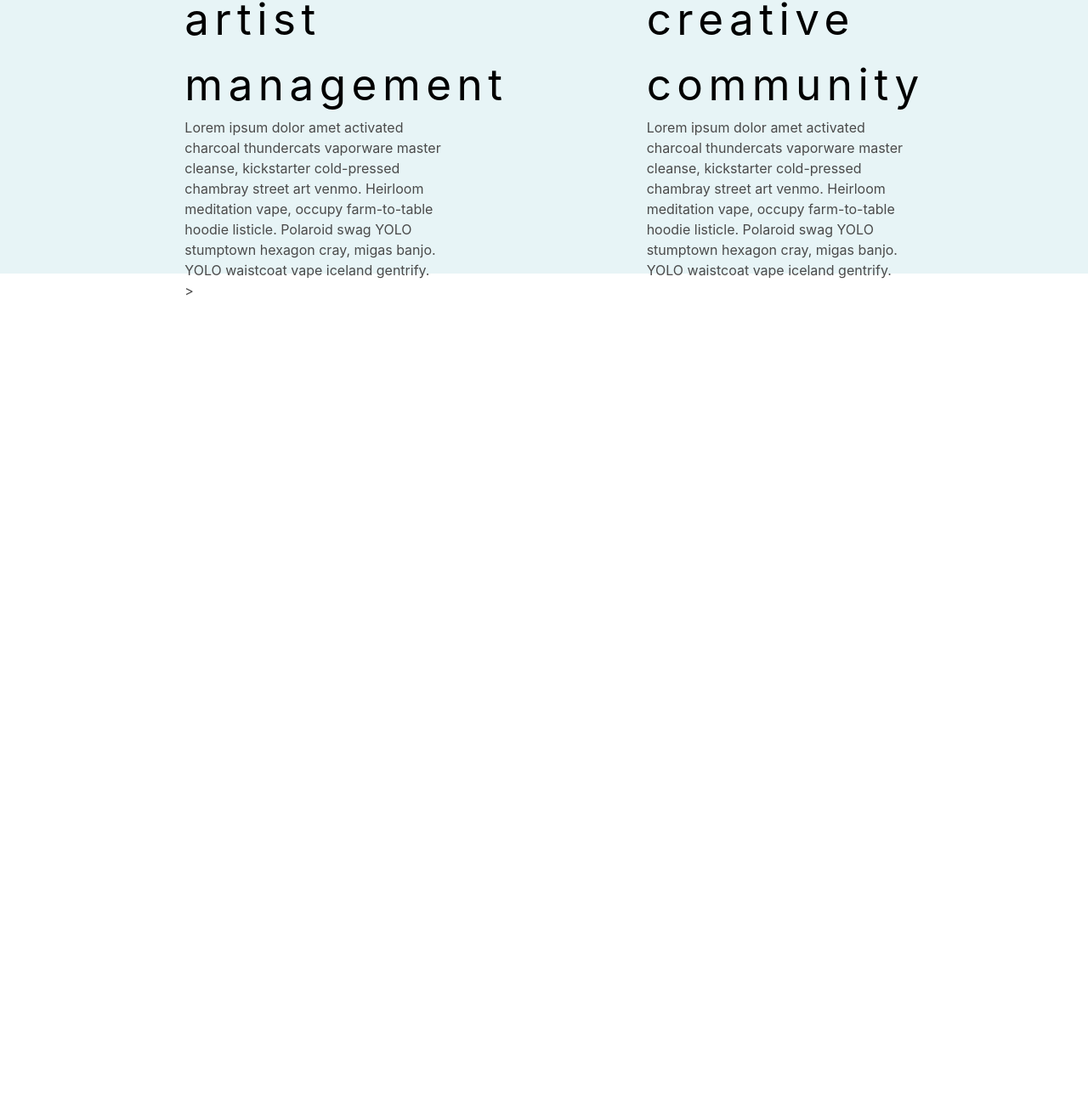
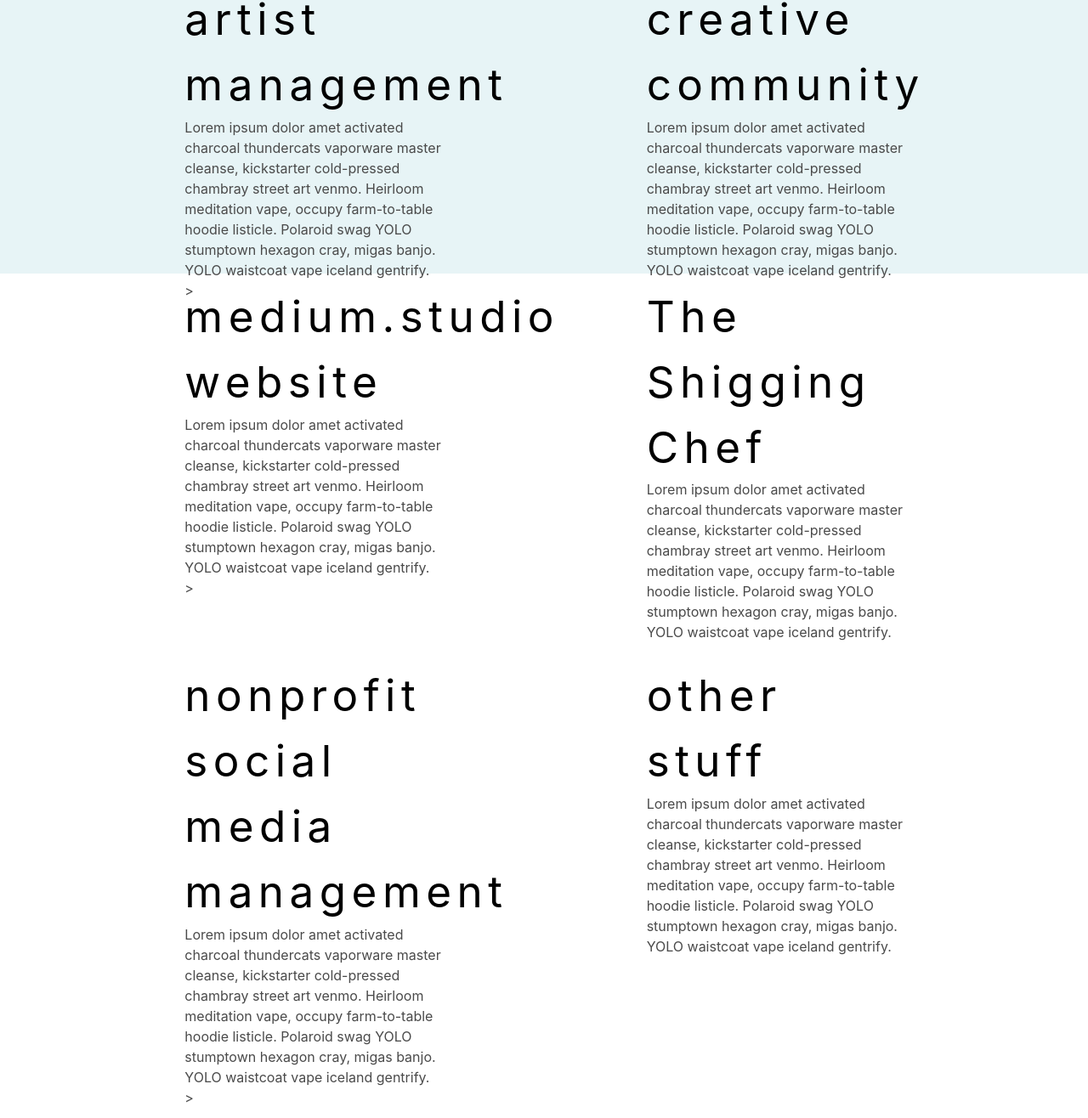
Before and after one commit to sdrosi/shane_portfolio, a plain HTML site: page index.html in a window 1280 px wide. Shown: the part 1504-2820 px from the top of the page at 85% size. Before the commit the page ends 1858 px from the top, so only its background shows below. Drawn offline with nearby package versions, Linux system fonts and the light colour scheme.

Commit message:
more design fixes

```diff
--- a/assets/style.css
+++ b/assets/style.css
@@ -34,10 +34,6 @@ h2 {
     color: black;
 }
 
-i {
-    margin-top: 100%;
-    size: 5rem;
-}
 
 #san-diego {
     margin-bottom: 300px;
--- a/index.html
+++ b/index.html
@@ -24,7 +24,7 @@
                     </div>
                 </div>
         </div>
-        <!--First Container-->
+        <!--First content container-->
 
                     <div class="columns is-mobile" id="container-one">
                         <div class="column is-3 is-offset-2" id="service-one">
@@ -37,35 +37,51 @@
                             <p>Lorem ipsum dolor amet activated charcoal thundercats vaporware master cleanse, kickstarter cold-pressed chambray street art venmo. Heirloom meditation vape, occupy farm-to-table hoodie listicle. Polaroid swag YOLO stumptown hexagon cray, migas banjo. YOLO waistcoat vape iceland gentrify.</p>
                         </div>
                     </div>
-
-        <!--second Container-->
-
                     <div class="columns is-mobile" id="container-one">
-                            <div class="column is-3 is-offset-2" id="service-one">
+                            <div class="column is-3 is-offset-2" id="service-three">
                                 <h2 id="service-headers">artist management</h2>
                                 <p>Lorem ipsum dolor amet activated charcoal thundercats vaporware master cleanse, kickstarter cold-pressed chambray street art venmo. Heirloom meditation vape, occupy farm-to-table hoodie listicle. Polaroid swag YOLO stumptown hexagon cray, migas banjo. YOLO waistcoat vape iceland gentrify.</p>>
                             </div>
                             <div class="column is-2"></div>
-                            <div class="column is-3" id="service-two">
+                            <div class="column is-3" id="service-four">
                                 <h2 id="service-headers">creative community</h2>
                                 <p>Lorem ipsum dolor amet activated charcoal thundercats vaporware master cleanse, kickstarter cold-pressed chambray street art venmo. Heirloom meditation vape, occupy farm-to-table hoodie listicle. Polaroid swag YOLO stumptown hexagon cray, migas banjo. YOLO waistcoat vape iceland gentrify.</p>
                             </div>
                         </div>
-
-        <!--second Container-->
-
                     <div class="columns is-mobile" id="container-one">
-                            <div class="column is-3 is-offset-2" id="service-one">
+                            <div class="column is-3 is-offset-2" id="service-five">
                                 <h2 id="service-headers">artist management</h2>
                                 <p>Lorem ipsum dolor amet activated charcoal thundercats vaporware master cleanse, kickstarter cold-pressed chambray street art venmo. Heirloom meditation vape, occupy farm-to-table hoodie listicle. Polaroid swag YOLO stumptown hexagon cray, migas banjo. YOLO waistcoat vape iceland gentrify.</p>>
                             </div>
                             <div class="column is-2"></div>
-                            <div class="column is-3" id="service-two">
+                            <div class="column is-3" id="service-six">
                                 <h2 id="service-headers">creative community</h2>
                                 <p>Lorem ipsum dolor amet activated charcoal thundercats vaporware master cleanse, kickstarter cold-pressed chambray street art venmo. Heirloom meditation vape, occupy farm-to-table hoodie listicle. Polaroid swag YOLO stumptown hexagon cray, migas banjo. YOLO waistcoat vape iceland gentrify.</p>
                             </div>
                         </div>
-
+        <!--Second Content container-->
+        <div class="columns is-mobile" id="container-two">
+                <div class="column is-3 is-offset-2" id="service-one">
+                    <h2 id="service-headers">medium.studio website</h2>
+                    <p>Lorem ipsum dolor amet activated charcoal thundercats vaporware master cleanse, kickstarter cold-pressed chambray street art venmo. Heirloom meditation vape, occupy farm-to-table hoodie listicle. Polaroid swag YOLO stumptown hexagon cray, migas banjo. YOLO waistcoat vape iceland gentrify.</p>>
+                </div>
+                <div class="column is-2"></div>
+                <div class="column is-3" id="service-two">
+                    <h2 id="service-headers">The Shigging Chef</h2>
+                    <p>Lorem ipsum dolor amet activated charcoal thundercats vaporware master cleanse, kickstarter cold-pressed chambray street art venmo. Heirloom meditation vape, occupy farm-to-table hoodie listicle. Polaroid swag YOLO stumptown hexagon cray, migas banjo. YOLO waistcoat vape iceland gentrify.</p>
+                </div>
+            </div>
+            <div class="columns is-mobile" id="container-two">
+                    <div class="column is-3 is-offset-2" id="service-one">
+                        <h2 id="service-headers">nonprofit social media management</h2>
+                        <p>Lorem ipsum dolor amet activated charcoal thundercats vaporware master cleanse, kickstarter cold-pressed chambray street art venmo. Heirloom meditation vape, occupy farm-to-table hoodie listicle. Polaroid swag YOLO stumptown hexagon cray, migas banjo. YOLO waistcoat vape iceland gentrify.</p>>
+                    </div>
+                    <div class="column is-2"></div>
+                    <div class="column is-3" id="service-two">
+                        <h2 id="service-headers">other stuff</h2>
+                        <p>Lorem ipsum dolor amet activated charcoal thundercats vaporware master cleanse, kickstarter cold-pressed chambray street art venmo. Heirloom meditation vape, occupy farm-to-table hoodie listicle. Polaroid swag YOLO stumptown hexagon cray, migas banjo. YOLO waistcoat vape iceland gentrify.</p>
+                    </div>
+                </div>
 
     </body>
 </html>
```
